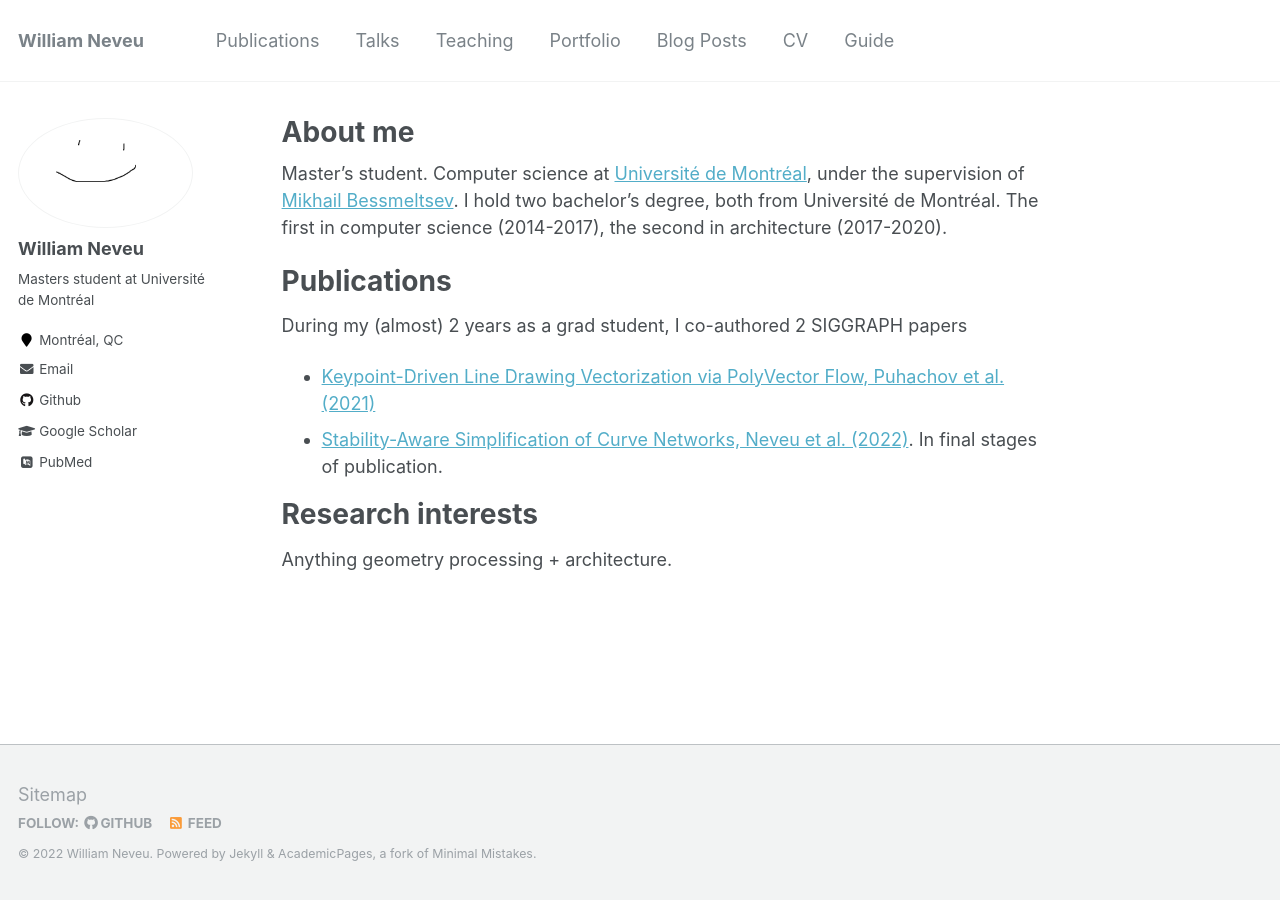
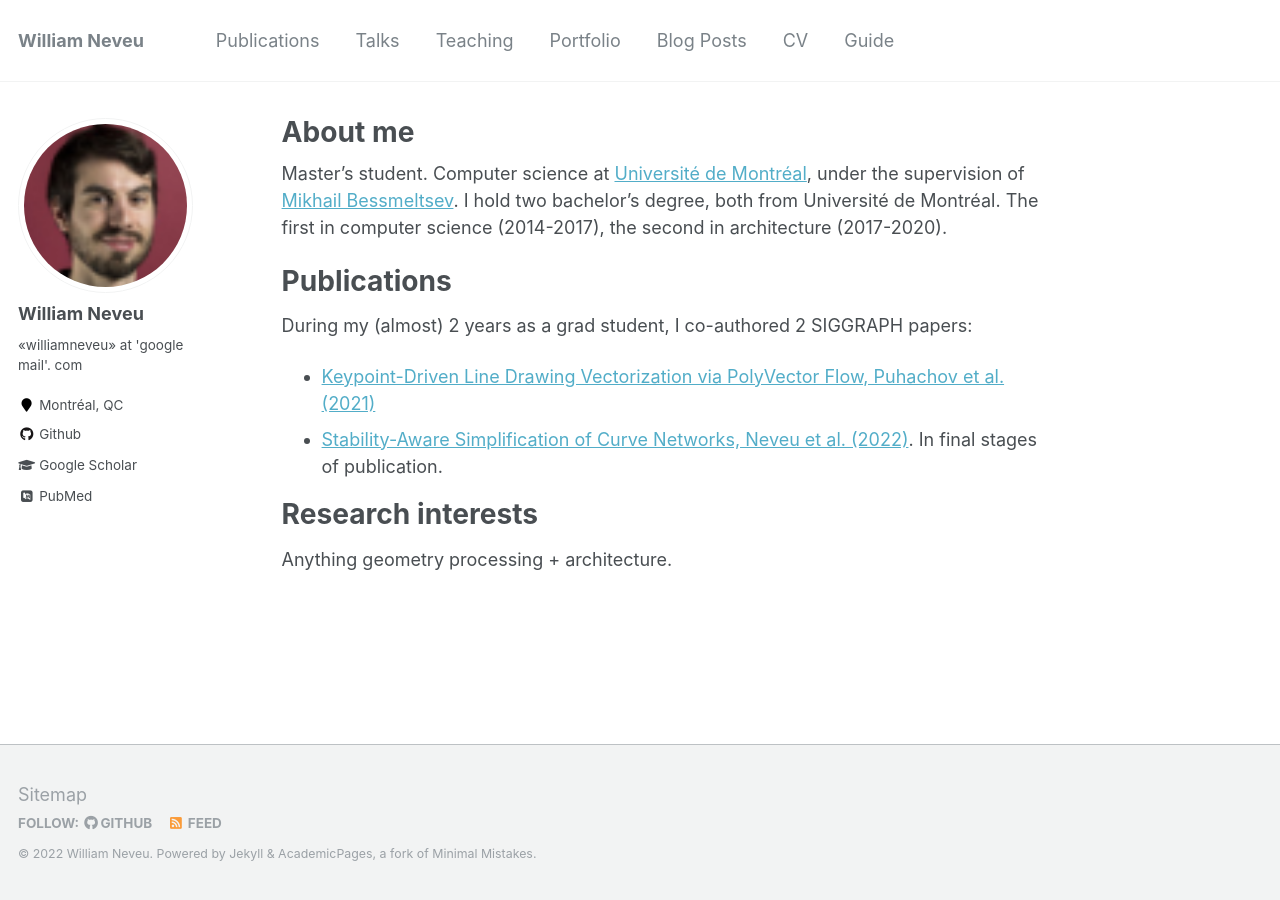
Before and after one commit to wwwnev/wwwnev.github.io, a Jekyll site: the page built from _pages/about.md, in a window 1280 px wide. Built offline with Jekyll 4.4.1, drawn with Linux system fonts in a browser that asks for light colours; some web fonts are replaced.

Commit message:
config and about

```diff
--- a/_config.yml
+++ b/_config.yml
@@ -81,13 +81,13 @@ analytics:
 # Site Author
 author:
   name             : "William Neveu"
-  avatar           : "test.png"
-  bio              : "Masters student at Université de Montréal" #"Your biography for the left-hand sidebar"
+  avatar           : me.png
+  bio              : "«williamneveu» at 'google mail'. com" #"Masters student at Université de Montréal" #"Your biography for the left-hand sidebar"
   location         : "Montréal, QC"
   employer         :
   pubmed           : "https://www.ncbi.nlm.nih.gov/pubmed/?term=john+snow"
   googlescholar    : "http://yourfullgooglescholarurl.com"
-  email            : "«williamneveu» at 'google mail'. com"
+  email            : #"«williamneveu» at 'google mail'. com"
   researchgate     :  # example: "https://www.researchgate.net/profile/yourprofile"
   uri              :
   bitbucket        :
--- a/_pages/about.md
+++ b/_pages/about.md
@@ -11,7 +11,7 @@ Master's student. Computer science at [Universit&#233; de Montr&#233;al](https:/
 
 Publications
 ======
-During my (almost) 2 years as a grad student, I co-authored 2 SIGGRAPH papers
+During my (almost) 2 years as a grad student, I co-authored 2 SIGGRAPH papers:
 - [Keypoint-Driven Line Drawing Vectorization via PolyVector Flow, Puhachov et al. (2021)](https://www-ens.iro.umontreal.ca/~puhachoi/keypoint-driven-polyvector-flow/)
 - [Stability-Aware Simplification of Curve Networks, Neveu et al. (2022)](https://wwwnev.github.io). In final stages of publication.
 
```
